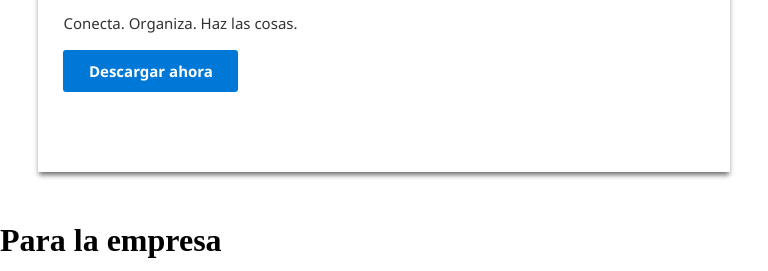
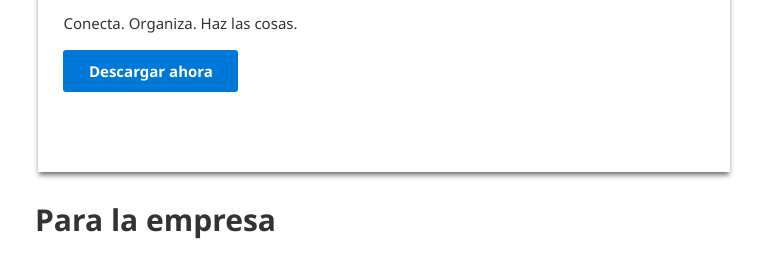
Before and after one commit to petersonmardi/microsoft_clone, a plain HTML site: page index.html in a window 768 px wide. Shown: the part 2438-2709 px from the top of the page. Drawn offline with Linux system fonts and the light colour scheme.

Commit message:
Fixing bugs part 2

```diff
--- a/index.html
+++ b/index.html
@@ -360,7 +360,7 @@
   </picture>
 
   <div class="titleSectionB">
-    <h1 >Para la empresa</h1>
+    <h1 class="title--SectionB" >Para la empresa</h1>
   </div>
 
   <section class="section_b gallery">
--- a/static/css/media_query.css
+++ b/static/css/media_query.css
@@ -53,6 +53,9 @@
   .footerLink ul {
     margin-bottom: 45px;
   }
+  .title--SectionB {
+    margin: -35px 15px;
+  }
 }
 
 @media only screen and (min-width: 560px) and (max-width: 1024px) {
@@ -68,6 +71,9 @@
   }
   .card_app {
     width: 100%;
+  }
+  .title--SectionB {
+    margin: -25px 35px;
   }
 }
 
--- a/static/css/style.css
+++ b/static/css/style.css
@@ -126,9 +126,6 @@ header {
 
 .caret_up {
   display: none;
-}
-
-.caret_down {
 }
 
 .nav_element {
@@ -329,11 +326,12 @@ header {
   margin-bottom: 15px;
 }
 
-.titleSectionB {
-  /* float: left;
-  margin-left: 13px; */
-  all: initial;
-  text-align: left;
+.title--SectionB {
+  position: absolute;
+  float: left;
+  color: #333;
+  margin-left: 38px;
+  margin-top: 35px;
 }
 
 .w11CalltoAction {
@@ -390,8 +388,14 @@ header {
   margin-right: auto;
 }
 
+.contact {
+  margin-bottom: 35px;
+}
+
 .contact p, .contact a{
   margin: 15px 5px 15px 40px;
+  font-weight: bolder;
+  font-size: 18px;
 }
 
 .contact a {
@@ -498,10 +502,14 @@ footer a:hover {
     flex-direction: column;
   }
 
+  .title--SectionB {
+    margin: -20px 30px;
+  }
+}
+
 @media only screen and (max-width: 560px) {
   .w11, .iosAndroid {
     width: 100%;
     box-shadow: none;
   }
 }
-}
```
